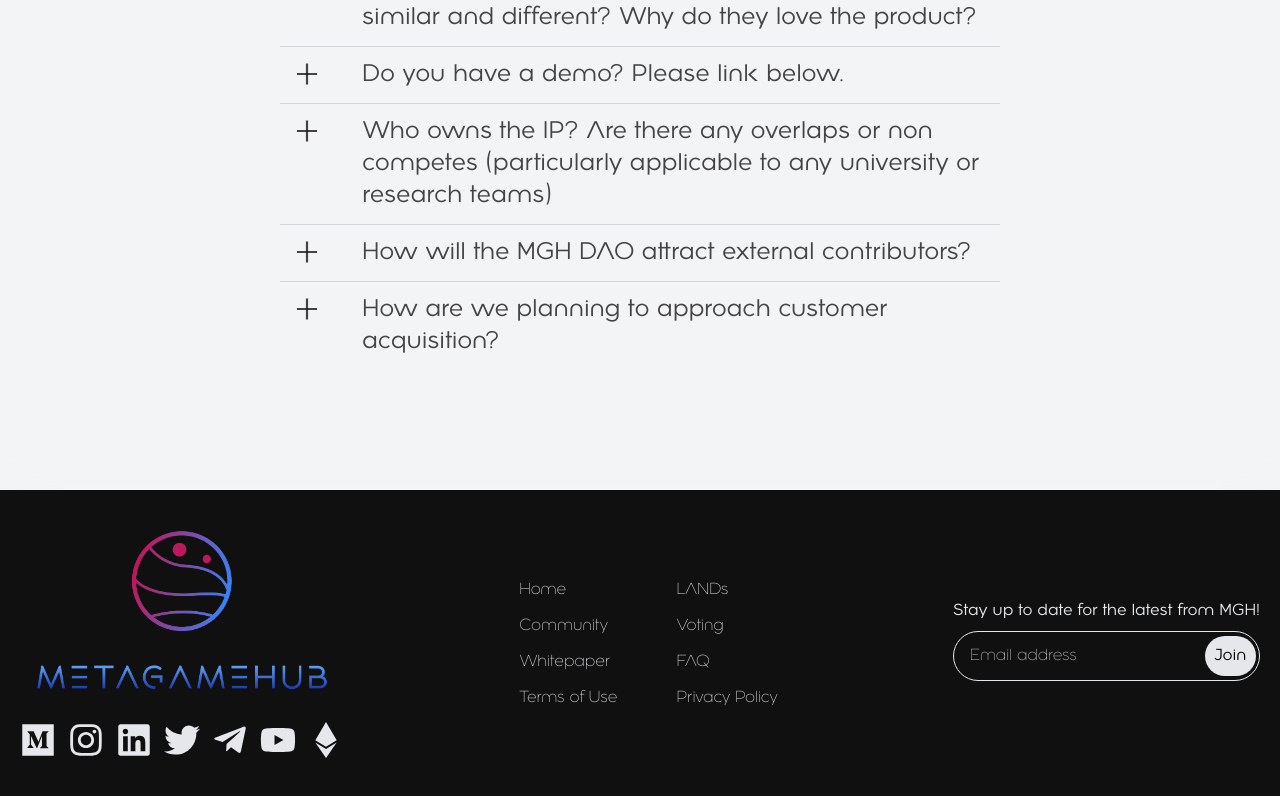
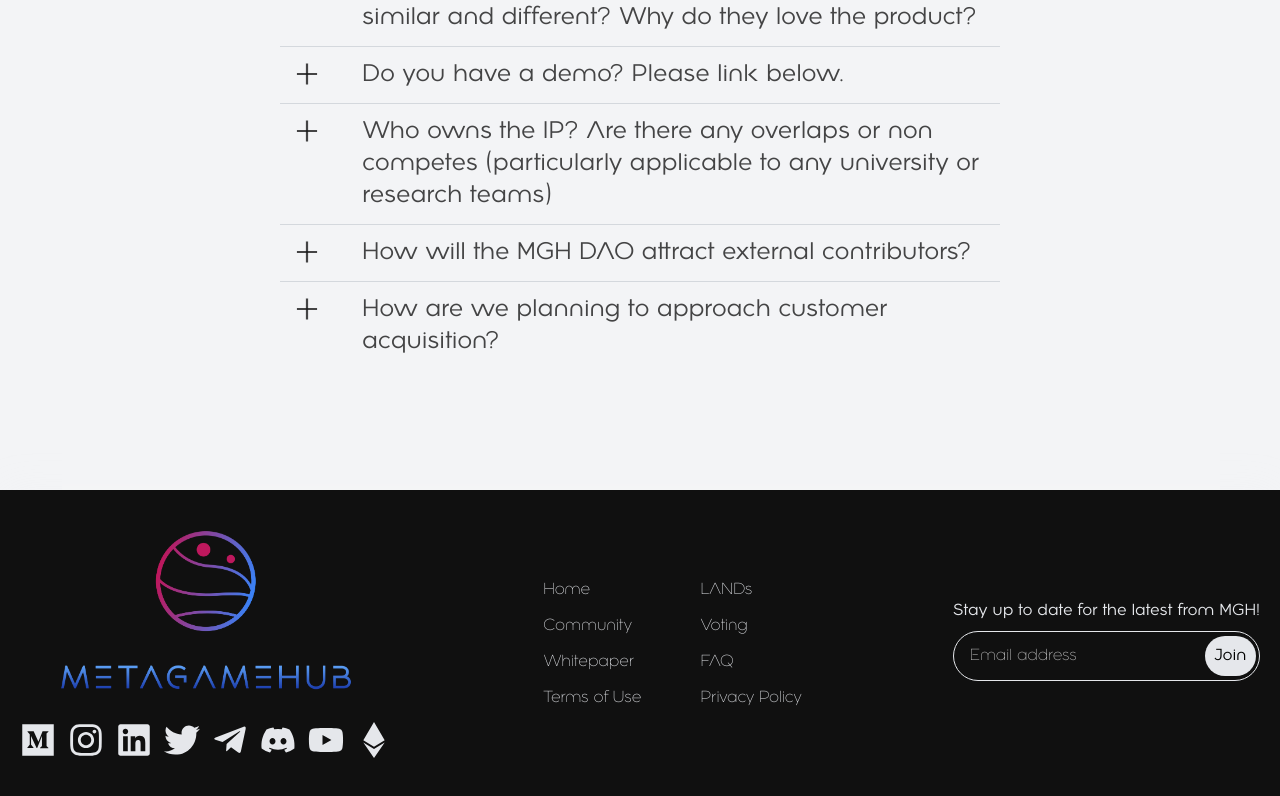
Before and after one commit to thehubdao/HUB-Website, a Next.js app: page /faq in a window 1280 px wide. Shown: the part 1738-2534 px from the top of the page. Built offline with nearby package versions, Linux system fonts and the light colour scheme.

Commit message:
add discord, update tokenomics

```diff
--- a/components/Footer.tsx
+++ b/components/Footer.tsx
@@ -57,6 +57,10 @@ const Footer = () => {
                         <FaTelegramPlane className="social-media-icon" />
                     </a>
 
+                    <a href="https://discord.gg/gARJfmdD" className="cursor-pointer" target="_blank" >
+                        <FaDiscord className="social-media-icon" />
+                    </a>
+
                     <a href="https://www.youtube.com/channel/UC6lHXEEmjGiRmIVmiS0odpw" className="cursor-pointer" target="_blank" >
                         <FaYoutube className="social-media-icon" />
                     </a>
```
Also changed, not shown: public/images/tokenomics.png.
